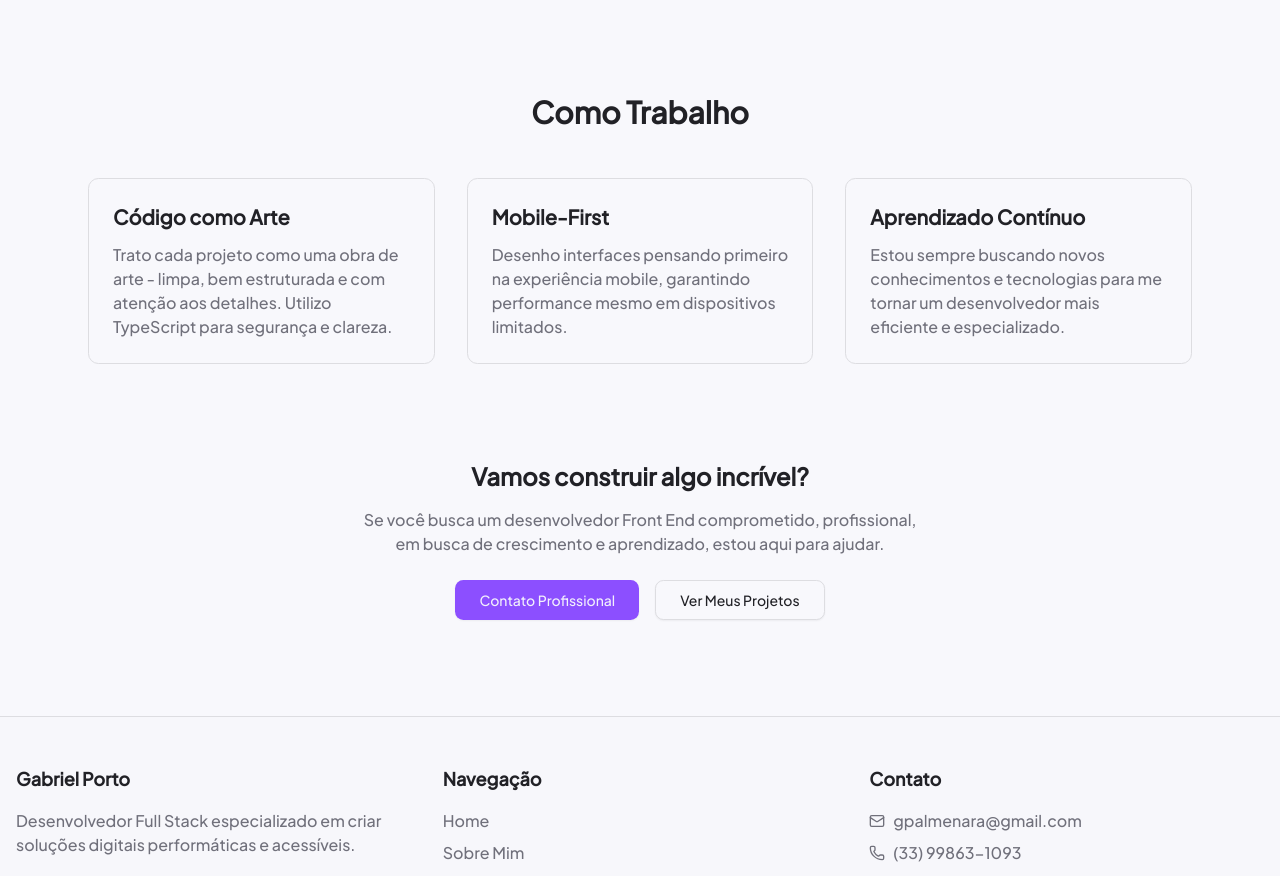
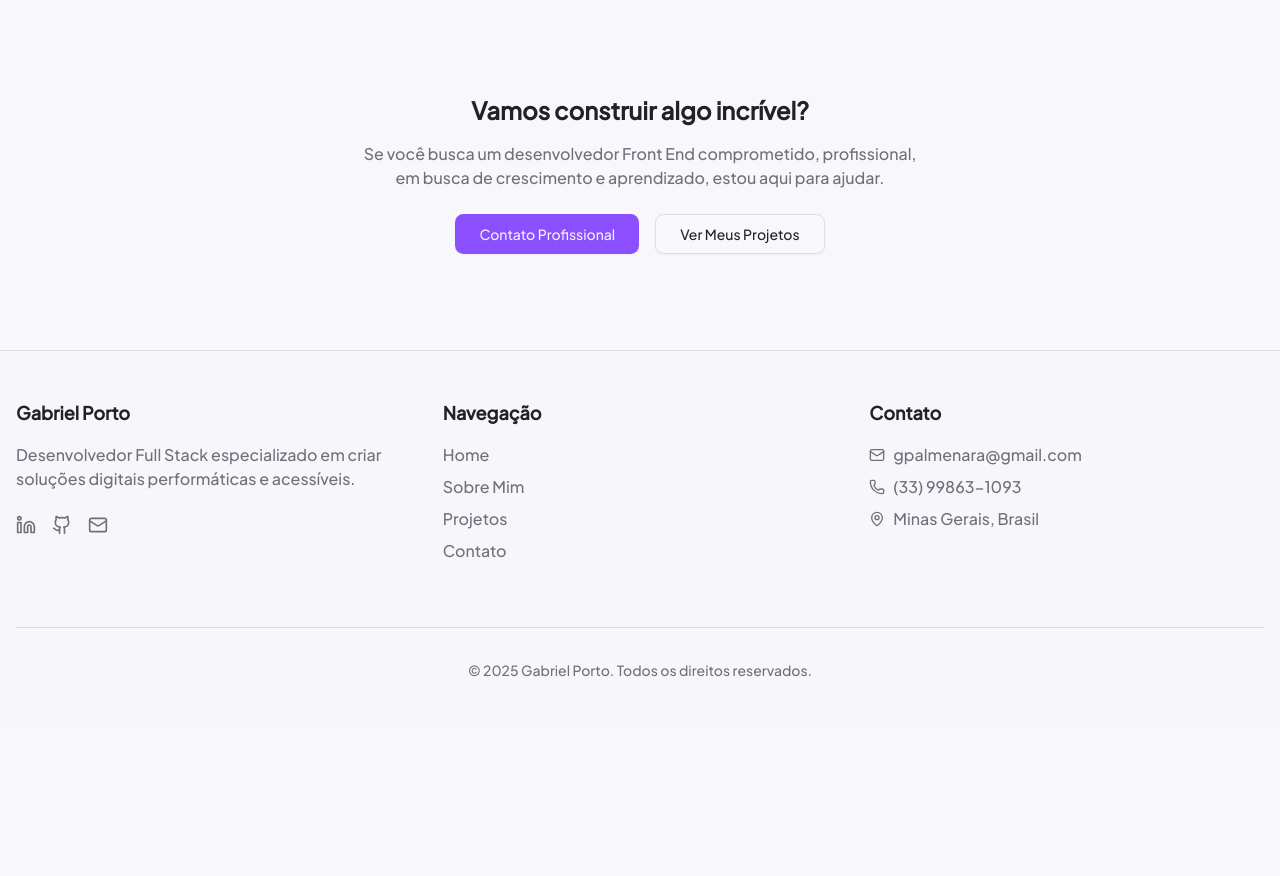
Before and after one commit to gabrielporto05/portfolio, a Next.js app: page /about in a window 1280 px wide. Shown: the part 1735-2611 px from the top of the page. After the commit the page ends 2463 px from the top, so only its background shows below. Built offline with nearby package versions, Linux system fonts and the light colour scheme.

Commit message:
Implement feature X to enhance user experience and fix bug Y in module Z

```diff
--- a/src/app/about/page.tsx
+++ b/src/app/about/page.tsx
@@ -1,9 +1,9 @@
 "use client";
+
 import Image from "next/image";
 import { GraduationCap, Code, Smartphone } from "lucide-react";
 import { Button } from "@/components/ui/button";
 import Link from "next/link";
-import PhilosophyCard from "@/components/PhilosophyCard";
 import TimelineItem from "@/components/TimelineItem";
 
 export default function AboutPage() {
@@ -110,25 +110,6 @@ export default function AboutPage() {
         </div>
       </section>
 
-      <section className="w-full mb-24">
-        <h2 className="text-3xl font-bold text-center mb-12">Como Trabalho</h2>
-
-        <div className="grid md:grid-cols-3 gap-8">
-          <PhilosophyCard
-            title="Código como Arte"
-            description="Trato cada projeto como uma obra de arte - limpa, bem estruturada e com atenção aos detalhes. Utilizo TypeScript para segurança e clareza."
-          />
-          <PhilosophyCard
-            title="Mobile-First"
-            description="Desenho interfaces pensando primeiro na experiência mobile, garantindo performance mesmo em dispositivos limitados."
-          />
-          <PhilosophyCard
-            title="Aprendizado Contínuo"
-            description="Estou sempre buscando novos conhecimentos e tecnologias para me tornar um desenvolvedor mais eficiente e especializado."
-          />
-        </div>
-      </section>
-
       <section className="w-full text-center">
         <h2 className="text-2xl font-bold mb-4">
           Vamos construir algo incrível?
--- a/src/app/contact/page.tsx
+++ b/src/app/contact/page.tsx
@@ -174,7 +174,7 @@ export default function ContactPage() {
                 <Linkedin className="h-5 w-5" />
               </a>
               <a
-                href="https://github.com/chines05"
+                href="https://github.com/gabrielporto05"
                 target="_blank"
                 rel="noopener noreferrer"
                 className="p-2 rounded-full bg-accent text-primary hover:bg-primary/10 transition-colors"
--- a/src/app/projects/page.tsx
+++ b/src/app/projects/page.tsx
@@ -96,27 +96,12 @@ export default function ProjectsPage() {
           <ServiceCard
             icon={<Smartphone className="h-8 w-8" />}
             title="Aplicativos Mobile"
-            description="Soluções cross-platform com React Native e integrações nativas."
+            description="Desenvolvimento de apps móveis com React Native e Expo para iOS e Android."
           />
           <ServiceCard
             icon={<Server className="h-8 w-8" />}
             title="APIs e Backend"
-            description="Desenvolvimento de APIs RESTful com Node.js, Express e bancos de dados relacionais."
-          />
-          <ServiceCard
-            icon={<Database className="h-8 w-8" />}
-            title="Consultoria em Arquitetura"
-            description="Orientação na estruturação de projetos e sistemas escaláveis."
-          />
-          <ServiceCard
-            icon={<LayoutTemplate className="h-8 w-8" />}
-            title="UI/UX Implementation"
-            description="Implementação fiel de designs com atenção a detalhes e sistemas de design."
-          />
-          <ServiceCard
-            icon={<Code className="h-8 w-8" />}
-            title="Manutenção e Otimização"
-            description="Refatoração de código legado e otimização de performance."
+            description="Desenvolvimento de APIs RESTful com Go(golang) utilizando Gin-Gonic e Node.js com Express ou Fastify."
           />
         </div>
       </section>
--- a/src/components/Footer.tsx
+++ b/src/components/Footer.tsx
@@ -23,7 +23,7 @@ export function Footer() {
                 <Linkedin className="h-5 w-5" />
               </Link>
               <Link
-                href="https://github.com/chines05"
+                href="https://github.com/gabrielporto05"
                 target="_blank"
                 className="text-muted-foreground transition-colors hover:text-primary"
               >
--- a/src/components/PhilosophyCard.tsx
+++ /dev/null
@@ -1,16 +0,0 @@
-const PhilosophyCard = ({
-  title,
-  description,
-}: {
-  title: string;
-  description: string;
-}) => {
-  return (
-    <div className="border rounded-lg p-6 hover:border-primary transition-colors">
-      <h3 className="text-xl font-semibold mb-3">{title}</h3>
-      <p className="text-muted-foreground">{description}</p>
-    </div>
-  );
-};
-
-export default PhilosophyCard;
```
Also changed, not shown: 2 other files (tests, documents, lock files or other folders).
